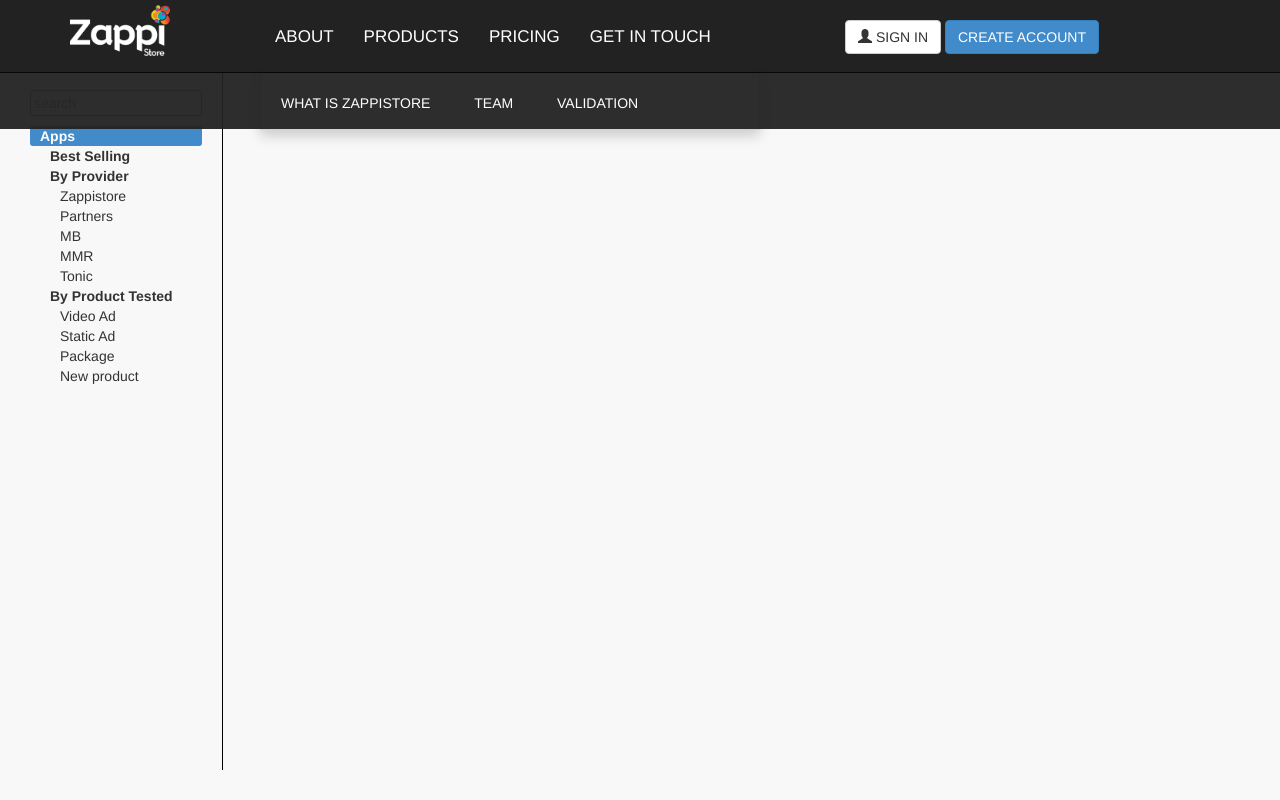
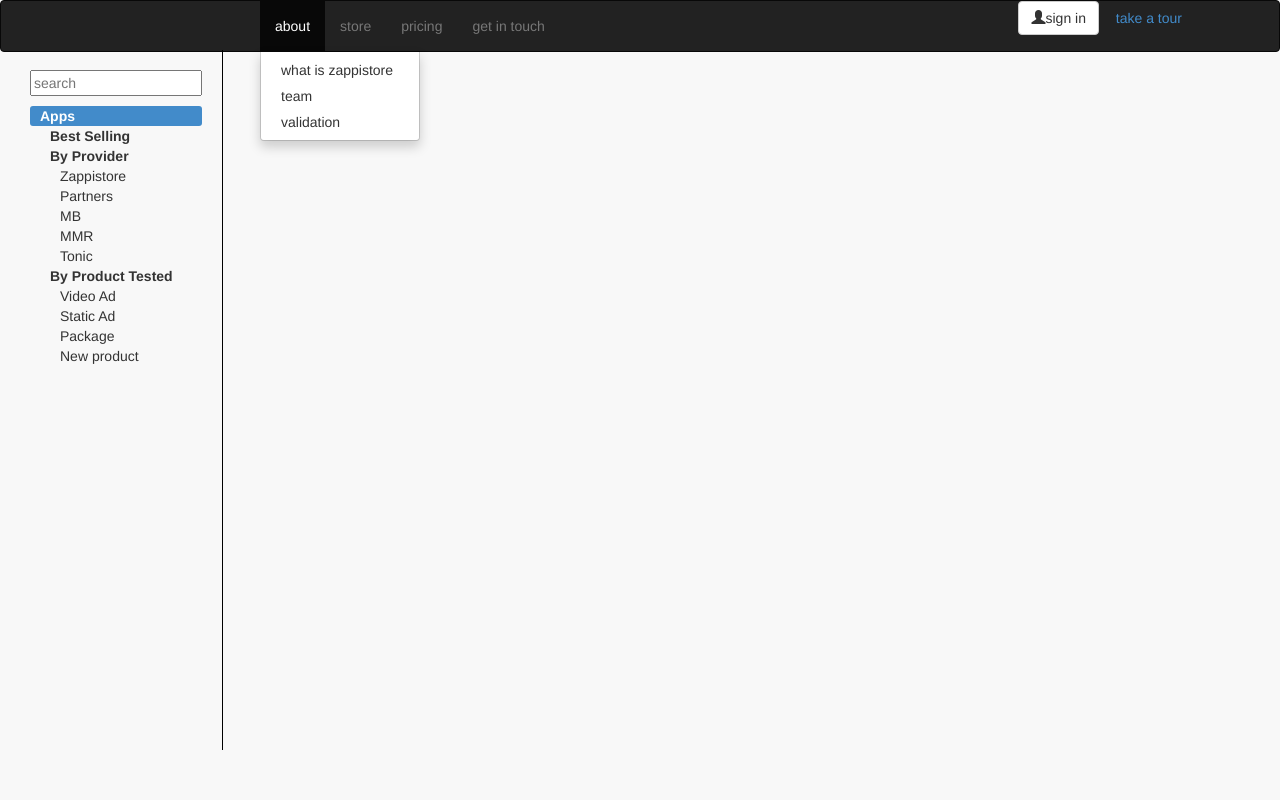
Before and after one commit to quantson/site, a PHP site: page /store.php in a window 1280 px wide, after a click on "about". Run offline with PHP 8.4, Linux system fonts and the light colour scheme; data that the repository does not hold is empty; some libraries are stand-ins or nearby versions.

Commit message:
changed header, minor store changes

```diff
--- a/css/store.css
+++ b/css/store.css
@@ -7,86 +7,19 @@
     src: url(neutra.ttf);
 }
 
-.shrink{
-  background-color: rgba(34,34,34,0.90);
-}
-.navbar-brand{
-  padding: 0;
-  margin-top: 5px;
-  margin-bottom: 5px;
-  margin-left: 10px;
-  width: 100px;
-  height: 51px;
-  background-size: 100px 51px;
-  background-image: url(../image/zappi.png);
-}
-.navbar-nav{
-  color: white;
-  padding-top: 12px;
-  font-size: 17px;
-}
-.navbar-nav li{
-  padding-bottom: 10px;
-}
-.navbar-nav li a{
-  color: white !important;
-}
-.navbar-nav li a:hover{
-  color: #999999 !important;
-}
-.buttons{
-  margin-top: 15px;
-}
-.buttons .btn{
-  width: auto;
-  margin-top: 5px;
-}
-.dropdown-menu:after{
-  content: "";
-  background-color: rgba(34,34,34,0.95);
-  width: 3000px;
-  position: absolute;
-  top: 0;
-  bottom: 0;
-  left: 100%;
-}
-.dropdown-menu:before{
-  content: "";
-  background-color: rgba(34,34,34,0.95);
-  width: 3000px;
-  position: absolute;
-  top: 0;
-  bottom: 0;
-  right: 100%;
-}
-.dropdown-menu li{
-  padding: 8px 0;
-  display: inline-block;
-}
-.dropdown-menu{
-  background-color: rgba(34,34,34,0.95);
-  width: 500px;
-  border-radius: 0;
-}
-.dropdown-menu li a{
-  color: #777;
-  padding-top: 7px;
-}
-.dropdown-menu li a:hover{
-  background: transparent;
-  color: #F8F8F8;
-}
-.open a{
-  background: transparent !important;
-}
 
 .store{
-  margin-top: 70px;
+  position: relative;
+  top: -22px;
 }
 .leftslider{
   padding-right: 20px;
   height: 700px;
   border-right: solid 1px black;
+}
+.selectors.scrolled{
+  position: fixed;
+  top: 5px;
 }
 input{
   width: 100%;
@@ -137,6 +70,9 @@
   width: auto;
   margin: 0 auto 0 auto;
 }
+.description_short{
+  padding-top: 10px;
+}
 .panel-footer{
   text-transform: uppercase;
   font-size: 1.2em ;
--- a/header.html
+++ b/header.html
@@ -1,24 +1,26 @@
-<nav class="navbar navbar-inverse navbar-fixed-top">
+<nav class="navbar navbar-inverse">
   <div class="container">
     <div class="col-md-2 navbar-header">
       <a href="index.php" class="navbar-brand"></a>
     </div>
     <ul class="nav navbar-nav col-md-6">
         <li class="titles dropdown">
-          <a class="dropdown-toggle" data-toggle="dropdown" href=#>ABOUT</a>
+          <a class="dropdown-toggle" data-toggle="dropdown" href=#>about</a>
           <ul class="dropdown-menu">
-            <li><a href=#>WHAT IS ZAPPISTORE</a></li>
-            <li><a href=#>TEAM</a></li>
-            <li><a href=#>VALIDATION</a></li>
+            <li><a href=#>what is zappistore</a></li>
+            <li><a href=#>team</a></li>
+            <li><a href=#>validation</a></li>
           </ul>
         </li>
-        <li class="titles"><a href="store.php">PRODUCTS</a></li>
-        <li class="titles"><a href=#>PRICING</a></li>
-        <li class="titles"><a href=#>GET IN TOUCH</a></li>
+        <li class="titles"><a href="store.php">store</a></li>
+        <li class="titles"><a href=#>pricing</a></li>
+        <li class="titles"><a href=#>get in touch</a></li>
     </ul>
     <div class="col-md-3 col-lg-4 pull-right buttons">
-      <a href="#" class="btn btn-default"><span class="glyphicon glyphicon-user"></span> SIGN IN</a>
-      <a href="#" class="btn btn-primary">CREATE ACCOUNT</a>
+      <div class="pull-right">
+        <a href="#" class="btn btn-default"><span class="glyphicon glyphicon-user"></span>sign in</a>
+        <a href="#" class="btn btn-cyan">take a tour</a>
+      </div>
     </div>
   </div>
 </nav>
--- a/index.php
+++ b/index.php
@@ -5,6 +5,7 @@
 	<title> ZappiStore | The Future of Market Research</title>
 	<link href="css/bootstrap.css" rel="stylesheet">
   <link href="css/index.css" rel="stylesheet">
+  <link href="css/header.css" rel="stylesheet">
   <script src="js/jquery.js"></script>
   <script src ="js/bootstrap.js"></script>
 </head>
--- a/products.php
+++ b/products.php
@@ -18,7 +18,7 @@
       <div class='main'>
         <div class="panel-body">
             <image src="image/product/<?php echo $data['logo_file'] ?>.png">
-            <div><?php echo $data['description_short'] ?></div>
+            <div class="description_short"><?php echo $data['description_short'] ?></div>
           </div>
           <div class="panel-footer">
             <?php echo $data['title'] ?>
--- a/store.php
+++ b/store.php
@@ -5,6 +5,7 @@
 	<title> ZappiStore | The Future of Market Research</title>
 	<link href="css/bootstrap.css" rel="stylesheet">
   <link href="css/store.css" rel="stylesheet">
+  <link href="css/header.css" rel="stylesheet">
   <script src="js/jquery.js"></script>
   <script src ="js/bootstrap.js"></script>
   <script src="js/isotope.pkgd.js"></script>
@@ -16,6 +17,7 @@
 
 	<div class="container-fluid store">
 		<div class="col-md-2 leftslider">
+      <div class="selectors">
 			<input type="text" placeholder="search">
 			<div class="filters">
 				<div class="filter active one" data-filter="*">Apps</div>
@@ -31,10 +33,11 @@
 								<div class="filter three" data-filter=".static">Static Ad</div>
 								<div class="filter three" data-filter=".pack">Package</div>
 								<div class="filter three" data-filter=".newprod">New product</div>
+      </div>
 			</div>
 		</div>
 
-    <div id="container" class="col-md-10">
+    <div id="container" class="col-md-10 pull-right">
       <?php include 'products.php' ?>
 	  </div>
 
@@ -42,19 +45,26 @@
 
   <script type="text/javascript">
     $('.main').hover(function() {
-      var test = $(this);
+      var main = $(this);
       setTimeout(function(){
-        if (test.is(':hover')){
-          test.slideUp(200);
+        if (main.is(':hover')){
+          main.slideUp(300);
         }
       },200);
     },function(){
       if (! $(this).next().is(':hover')){
-        $(this).slideDown(100);
+        $(this).slideDown(300);
       }
     });
     $('.slide').mouseleave(function() {
-         $(this).prev().slideDown(100);
+         $(this).prev().slideDown(300);
+    });
+    $(window).scroll(function() {
+      if ($(document).scrollTop() > 80) {
+        $('.selectors').addClass('scrolled');
+      } else {
+        $('.selectors').removeClass('scrolled');
+      }
     });
   </script>
 
@@ -73,6 +83,7 @@
   	 $container.isotope({ filter: filterValue });
   	 $('.active').removeClass('active');
   	 $(this).addClass('active');
+     $('html, body').animate({ scrollTop: 0 }, 200);
 		});
   </script>
 
```
Also changed, not shown: css/index.css (+1 -75 lines), image/carousel1.jpg, image/carousel2.jpg.
